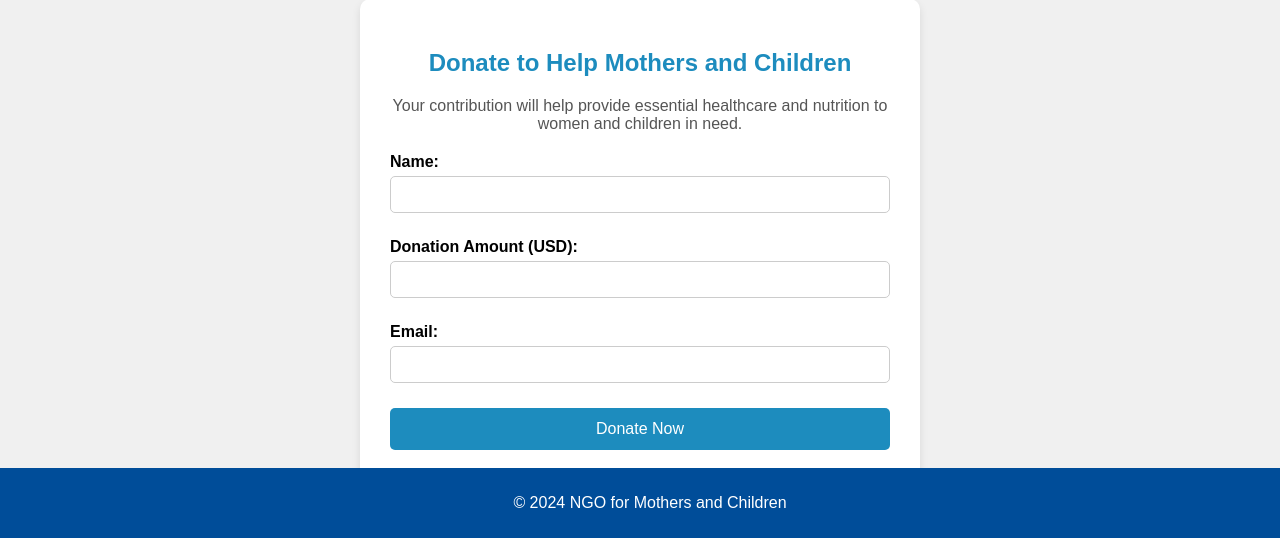
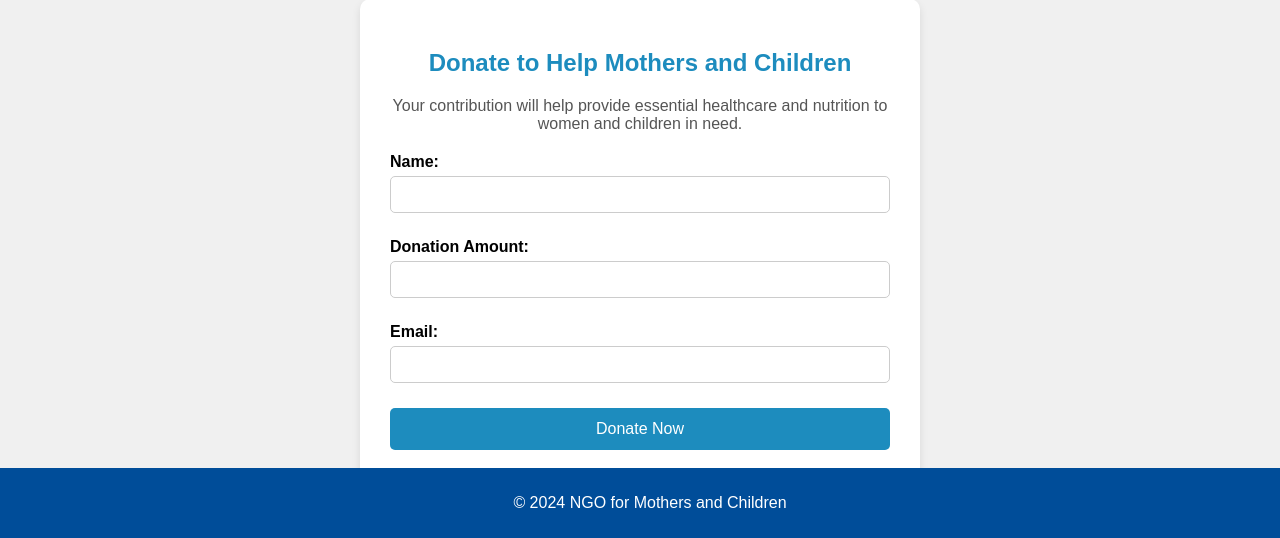
Before and after one commit to Abidimam7/ngo_website, a Flask app: page /donation in a window 1280 px wide. Shown: the part 262-800 px from the top of the page. Run offline with Flask 3, Linux system fonts and the light colour scheme.

Commit message:
update donation.html with new content

```diff
--- a/templates/donation.html
+++ b/templates/donation.html
@@ -12,7 +12,7 @@
         </div>
 
         <div class="form-group">
-            <label for="amount">Donation Amount (USD):</label>
+            <label for="amount">Donation Amount:</label>
             <input type="number" id="amount" name="amount" required>
         </div>
 
```
